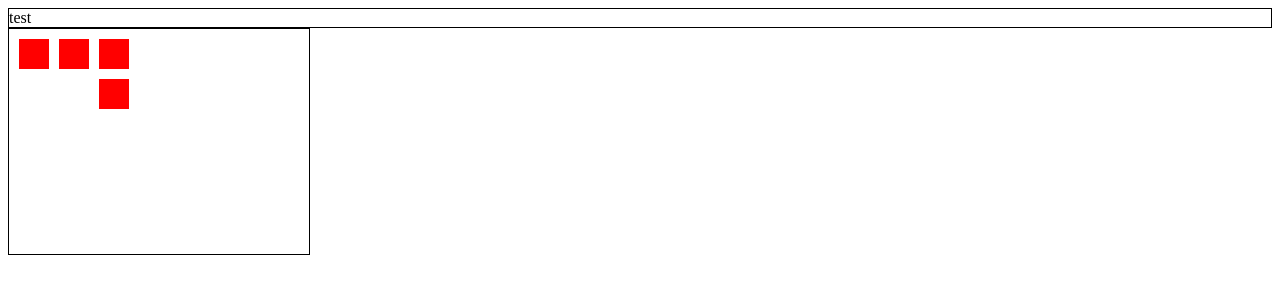
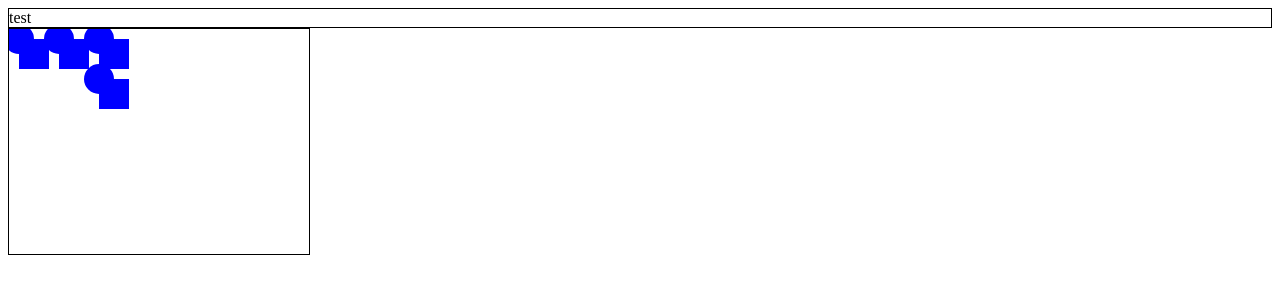
Before and after one commit to alexbres/ColorsShapes, a plain HTML site: page index.html in a window 1280 px wide. Drawn offline with Linux system fonts and the light colour scheme.

Commit message:
impl base costructor, added new type Circle

```diff
--- a/index.html
+++ b/index.html
@@ -5,8 +5,14 @@ document.addEventListener('DOMContentLoaded', function() {
  run();
 });
 
-//Shape
-function Shape() {
+//Shape base calss
+function Shape(context, color, x, y) {
+	this.context = context;
+	if (typeof this.context != 'undefined') {
+		this.context.fillStyle = color;
+	}
+	this.x = x;
+	this.y = y;
 }
 
 Shape.prototype.move = function(x, y) {
@@ -19,12 +25,9 @@ Shape.prototype.draw = function() {
 }
 
 //Reactangle
-function Reactangle(context, x, y, width, height, color) {
-	this.context = context;
-	this.x = x;
-	this.y = y;
+function Reactangle(context, color, x, y, width, height) {
+	this.constructor(context, color, x, y);
 
-	this.context.fillStyle = color;
 	this.height = height;
 	this.width = width;
 }
@@ -35,14 +38,43 @@ Reactangle.prototype.draw = function() {
 	this.context.fillRect(this.x, this.y, this.height, this.width);
 }
 
+// Circle
+function Circle(context, color, x, y, radius) {
+	this.constructor(context, color, x, y);
+	this.radius = radius;
+}
+
+Circle.prototype = new Shape();
+
+Circle.prototype.draw = function() {
+	this.context.beginPath();
+	this.context.arc(this.x, this.y, this.radius, 0, Math.PI*2);
+	this.context.fill();
+	this.context.closePath();
+}
+
+
+
 function run() {
 	var canvas = document.getElementById("b");
-	var cntx = canvas.getContext("2d");
-	var p = new Reactangle(cntx, 10,10, 30, 30, 'red') ;
+	var ctx = canvas.getContext("2d");
+
+	var c = new Circle(ctx, 'red', 10, 10, 15) ;
+	var p = new Reactangle(ctx, 'blue', 10, 10, 30, 30) ;
+	c.draw();
+	c.move(50, 10);
+	c.move(90, 10);
+	c.move(90, 50);
+
 	p.draw();
 	p.move(50, 10);
 	p.move(90, 10);
 	p.move(90, 50);
+	// ctx.fillStyle = 'red';
+	// ctx.beginPath();
+	// ctx.arc(10, 10, 10, 0, Math.PI*2);
+	// ctx.fill();
+	// ctx.closePath();
 }
 
 
```
